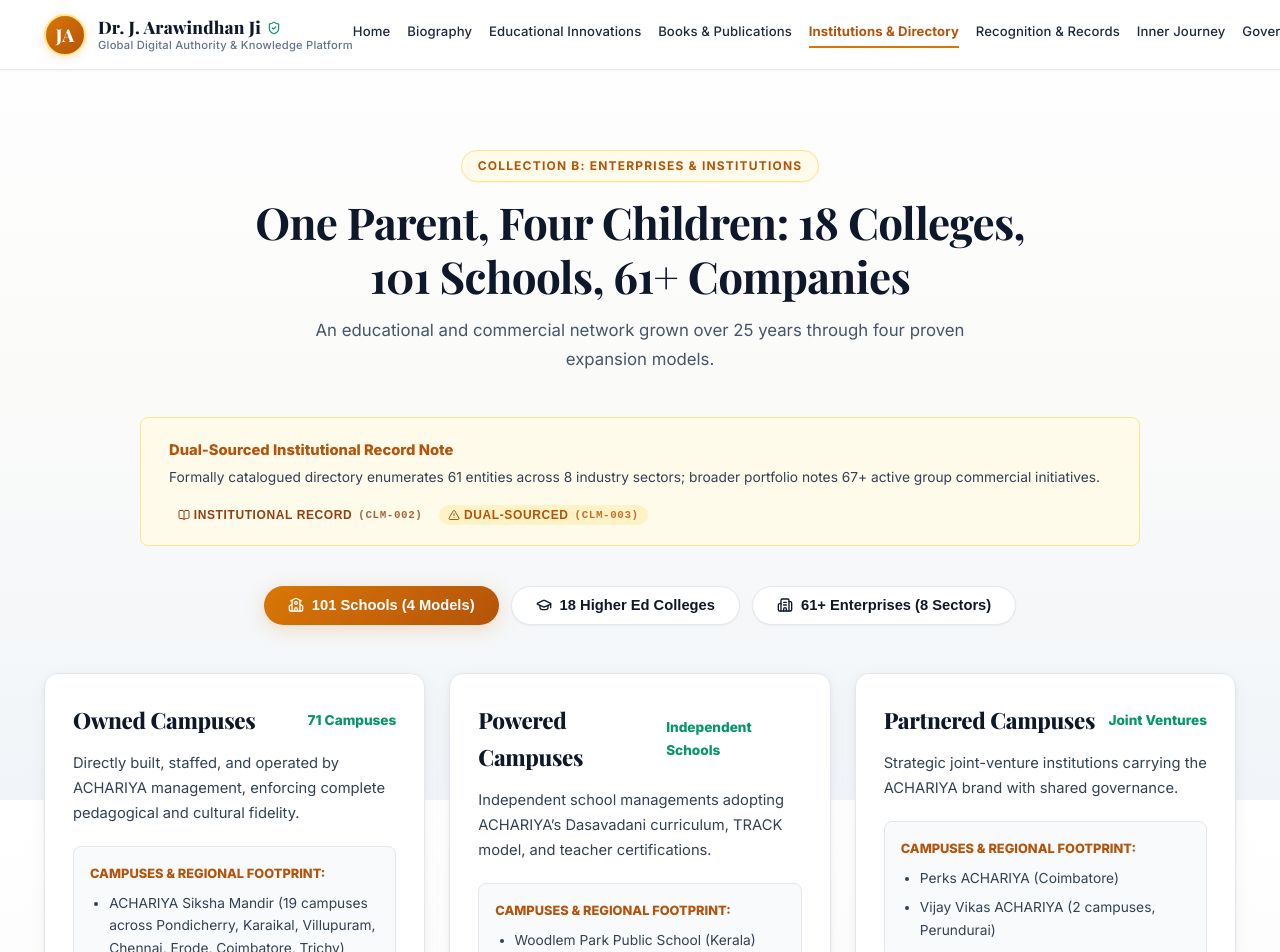
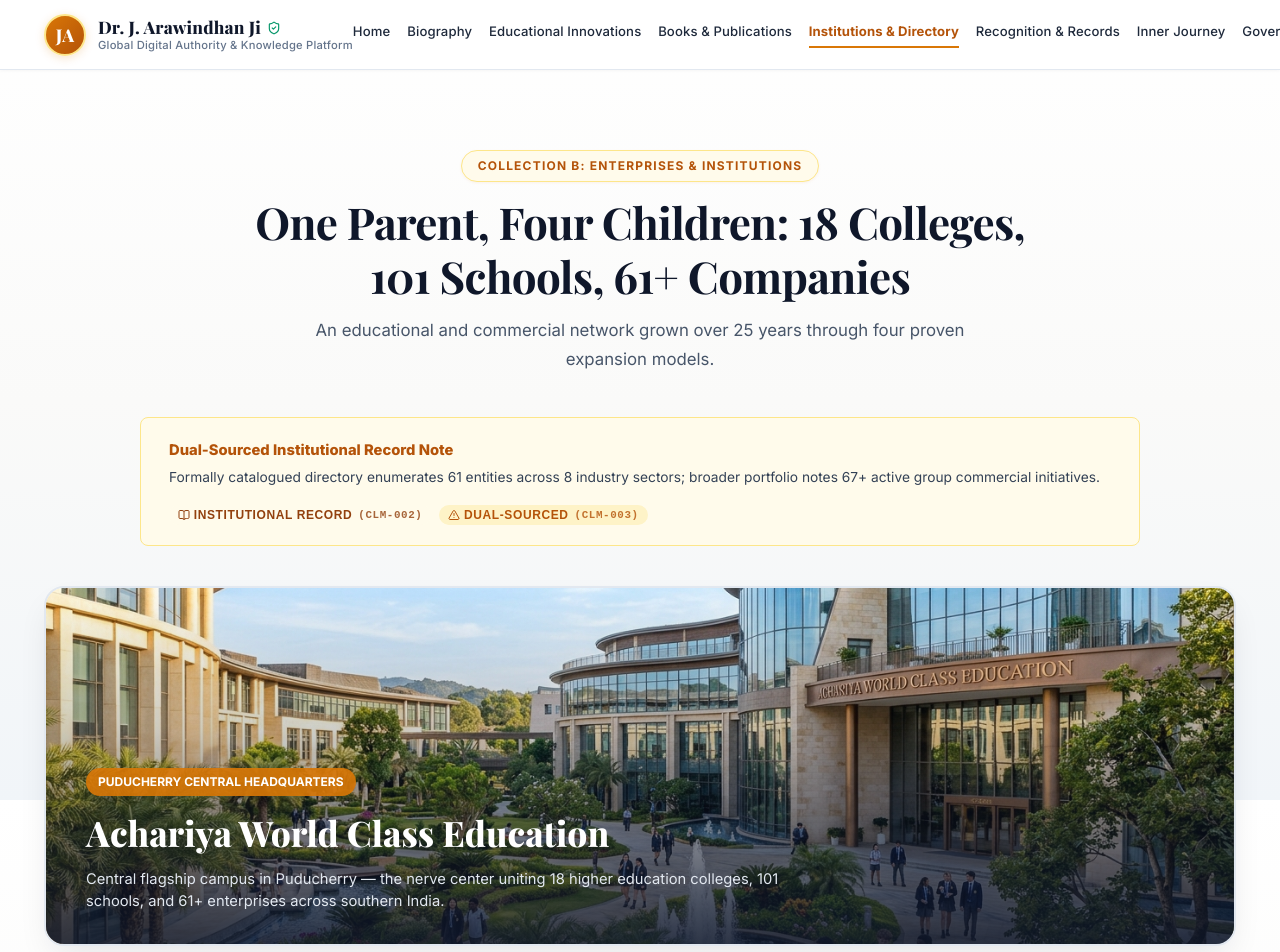
Before and after one commit to 5starambassador/arawindhan, a Next.js app: page /en/institutions in a window 1280 px wide. Shown: the top 952 px of the page. Built offline with nearby package versions, Linux system fonts and the light colour scheme; a web font is replaced by a local one.

Commit message:
fix(build): Add lucide-react package optimization and transpile in next.config, embed flagship campus showcase

```diff
--- a/next.config.ts
+++ b/next.config.ts
@@ -5,6 +5,10 @@
   images: {
     unoptimized: true,
   },
+  transpilePackages: ['lucide-react'],
+  experimental: {
+    optimizePackageImports: ['lucide-react'],
+  },
 };
 
 export default nextConfig;
--- a/src/app/[lang]/institutions/page.tsx
+++ b/src/app/[lang]/institutions/page.tsx
@@ -77,6 +77,63 @@
           <div style={{ display: 'flex', gap: '0.5rem' }}>
             <ClaimBadge claimId="CLM-002" status="SOURCE_CLAIM" language={lang} />
             <ClaimBadge claimId="CLM-003" status="CONFLICTING" language={lang} />
+          </div>
+        </div>
+
+        {/* Architectural Campus Showcase Card */}
+        <div
+          style={{
+            position: 'relative',
+            borderRadius: '20px',
+            overflow: 'hidden',
+            marginBottom: '3rem',
+            border: '2px solid #E2E8F0',
+            boxShadow: '0 15px 35px -10px rgba(15, 23, 42, 0.12)',
+            height: '360px',
+          }}
+        >
+          <img
+            src="/images/institutions/achariya_campus.jpg"
+            alt="Achariya World Class Education Puducherry Central Campus"
+            style={{
+              width: '100%',
+              height: '100%',
+              objectFit: 'cover',
+              objectPosition: 'center',
+              display: 'block',
+            }}
+          />
+          <div
+            style={{
+              position: 'absolute',
+              inset: 0,
+              background: 'linear-gradient(to top, rgba(15, 23, 42, 0.85) 0%, rgba(15, 23, 42, 0.2) 60%, transparent 100%)',
+              display: 'flex',
+              flexDirection: 'column',
+              justifyContent: 'flex-end',
+              padding: '2rem 2.5rem',
+              color: '#FFFFFF',
+            }}
+          >
+            <div style={{ display: 'inline-flex', alignItems: 'center', gap: '0.5rem', background: 'rgba(217, 119, 6, 0.9)', padding: '0.25rem 0.75rem', borderRadius: '999px', fontSize: '0.75rem', fontWeight: 700, width: 'fit-content', marginBottom: '0.5rem' }}>
+              <span>PUDUCHERRY CENTRAL HEADQUARTERS</span>
+            </div>
+            <h3
+              style={{
+                fontFamily: 'var(--font-serif)',
+                fontSize: 'clamp(1.5rem, 3vw, 2.2rem)',
+                fontWeight: 800,
+                color: '#FFFFFF',
+                marginBottom: '0.35rem',
+              }}
+            >
+              Achariya World Class Education
+            </h3>
+            <p style={{ color: '#E2E8F0', fontSize: '0.92rem', maxWidth: '750px', lineHeight: 1.5, margin: 0 }}>
+              {lang === 'ta'
+                ? 'நவீன சர்வதேச உள்கட்டமைப்புடன் கூடிய ஆச்சாரியா முதன்மை வளாகம். 18 கல்லூரிகள், 101 பள்ளிகள் மற்றும் 14,000-க்கும் மேற்பட்ட மாணவர்களுக்கான வழிகாட்டுதல் மையம்.'
+                : 'Central flagship campus in Puducherry — the nerve center uniting 18 higher education colleges, 101 schools, and 61+ enterprises across southern India.'}
+            </p>
           </div>
         </div>
 
```
